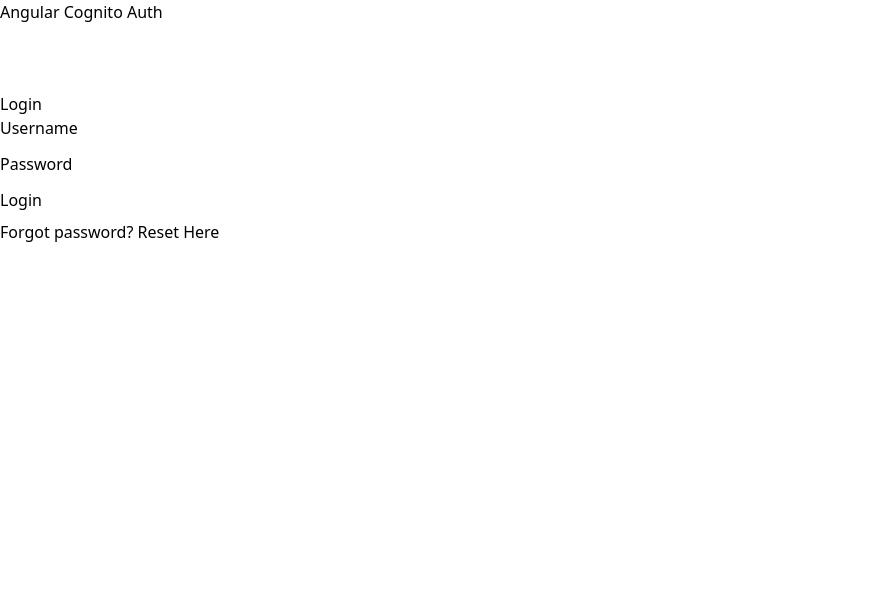
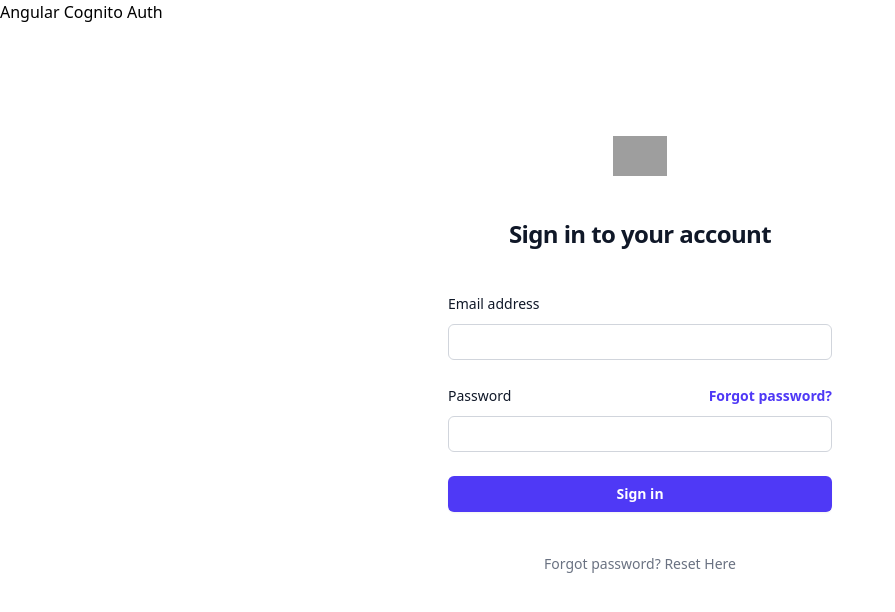
Before and after one commit to adeelbarki/gen-pai, an Angular app: page /auth/login in a window 1280 px wide. Shown: the top 612 px of the page, without its empty margins (0-895 px from the left). Built offline with nearby package versions, Linux system fonts and the light colour scheme; grey boxes are pictures that could not be loaded.

Commit message:
added css for login page

```diff
--- a/src/app/features/auth/login/login.component.html
+++ b/src/app/features/auth/login/login.component.html
@@ -1,18 +1,55 @@
-<div class="container mt-5">
-    <h2>Login</h2>
-    <form (submit)="login(); $event.preventDefault()">
-      <div class="mb-3">
-        <label>Username</label>
-        <input type="text" class="form-control" [(ngModel)]="username" name="username" required />
+<div class="flex min-h-full flex-col justify-center px-6 py-12 lg:px-8">
+  <div class="sm:mx-auto sm:w-full sm:max-w-sm">
+    <img class="mx-auto h-10 w-auto" src="https://tailwindui.com/plus-assets/img/logos/mark.svg?color=indigo&shade=600" alt="Your Company">
+    <h2 class="mt-10 text-center text-2xl/9 font-bold tracking-tight text-gray-900">Sign in to your account</h2>
+  </div>
+
+  <div class="mt-10 sm:mx-auto sm:w-full sm:max-w-sm">
+    <form class="space-y-6" action="#" method="POST"
+    (submit)="login(); $event.preventDefault()"
+    >
+      <div>
+        <label for="email" class="block text-sm/6 font-medium text-gray-900">Email address</label>
+        <div class="mt-2">
+          <input
+            type="email"
+            id="email"
+            autocomplete="email"
+            [(ngModel)]="username" name="username" required
+            class="block w-full rounded-md bg-white px-3 py-1.5 text-base text-gray-900 outline-1 -outline-offset-1 outline-gray-300 placeholder:text-gray-400 focus:outline-2 focus:-outline-offset-2 focus:outline-indigo-600 sm:text-sm/6">
+        </div>
       </div>
-      <div class="mb-3">
-        <label>Password</label>
-        <input type="password" class="form-control" [(ngModel)]="password" name="password" required />
+
+      <div>
+        <div class="flex items-center justify-between">
+          <label for="password" class="block text-sm/6 font-medium text-gray-900">Password</label>
+          <div class="text-sm">
+            <a href="#" class="font-semibold text-indigo-600 hover:text-indigo-500
+            form-control">Forgot password?</a>
+          </div>
+        </div>
+        <div class="mt-2">
+          <input
+            type="password"
+            id="password"
+            autocomplete="current-password"
+            [(ngModel)]="password" name="password" required
+            class="block w-full rounded-md bg-white px-3 py-1.5 text-base text-gray-900
+            outline-1 -outline-offset-1 outline-gray-300
+            placeholder:text-gray-400 focus:outline-2 focus:-outline-offset-2
+            focus:outline-indigo-600 sm:text-sm/6 form-control"
+            >
+        </div>
       </div>
-      <button class="btn btn-primary">Login</button>
-      <p *ngIf="errorMessage" class="text-danger mt-2">{{ errorMessage }}</p>
-      <p class="mt-2">
-        Forgot password? <a routerLink="/auth/forgot-password">Reset Here</a>
-      </p>
+
+      <div>
+        <button type="submit" class="flex w-full justify-center rounded-md bg-indigo-600 px-3 py-1.5 text-sm/6 font-semibold text-white shadow-xs hover:bg-indigo-500 focus-visible:outline-2 focus-visible:outline-offset-2 focus-visible:outline-indigo-600">Sign in</button>
+        <p *ngIf="errorMessage" class="text-danger mt-2">{{ errorMessage }}</p>
+      </div>
     </form>
+
+    <p class="mt-10 text-center text-sm/6 text-gray-500">
+      Forgot password? <a routerLink="/auth/forgot-password">Reset Here</a>
+    </p>
   </div>
+</div>
--- /dev/null
+++ b/src/app/features/dashboard/dashboard.component.html
@@ -0,0 +1,14 @@
+<div class="container mt-5">
+    <h2>Dashboard</h2>
+
+    <div *ngIf="user; else notLoggedIn">
+      <p>Welcome, {{ user.username }}!</p>
+      <p>Your email: {{ user.attributes.email }}</p>
+      <button class="btn btn-danger" (click)="logout()">Logout</button>
+    </div>
+
+    <ng-template #notLoggedIn>
+      <p class="text-danger">You are not logged in.</p>
+      <a routerLink="/auth/login" class="btn btn-primary">Login</a>
+    </ng-template>
+  </div>
--- /dev/null
+++ b/src/app/features/dashboard/dashboard.component.ts
@@ -0,0 +1,31 @@
+import { Component } from '@angular/core';
+import { Router } from '@angular/router';
+import { AuthService } from '../../core/services/auth.service';
+import { NgIf } from '@angular/common';
+
+@Component({
+  selector: 'app-dashboard',
+  standalone: true,
+  imports: [NgIf],
+  templateUrl: './dashboard.component.html',
+  styleUrl: './dashboard.component.css'
+})
+export class DashboardComponent {
+  user: any = null;
+
+  constructor(private authService: AuthService, private router: Router) {}
+
+  async ngOnInit() {
+    try {
+      this.user = await this.authService.getCurrentUser();
+    } catch (error) {
+      console.error('User not authenticated:', error);
+      this.router.navigate(['/auth/login']); // ✅ Redirect to login if not authenticated
+    }
+  }
+
+  async logout() {
+    await this.authService.logout();
+    this.router.navigate(['/auth/login']); // ✅ Redirect to login after logout
+  }
+}
--- /dev/null
+++ b/src/app/features/dashboard/dashboard.routes.ts
@@ -0,0 +1,6 @@
+import { Routes } from '@angular/router';
+import { DashboardComponent } from './dashboard.component';
+
+export const DASHBOARD_ROUTES: Routes = [
+  { path: '', component: DashboardComponent }
+];
```
Also changed, not shown: src/app/app.module.ts (added, +18 -0 lines), src/app/features/dashboard/dashboard.component.css (added), 1 other file (tests, documents, lock files or other folders).
